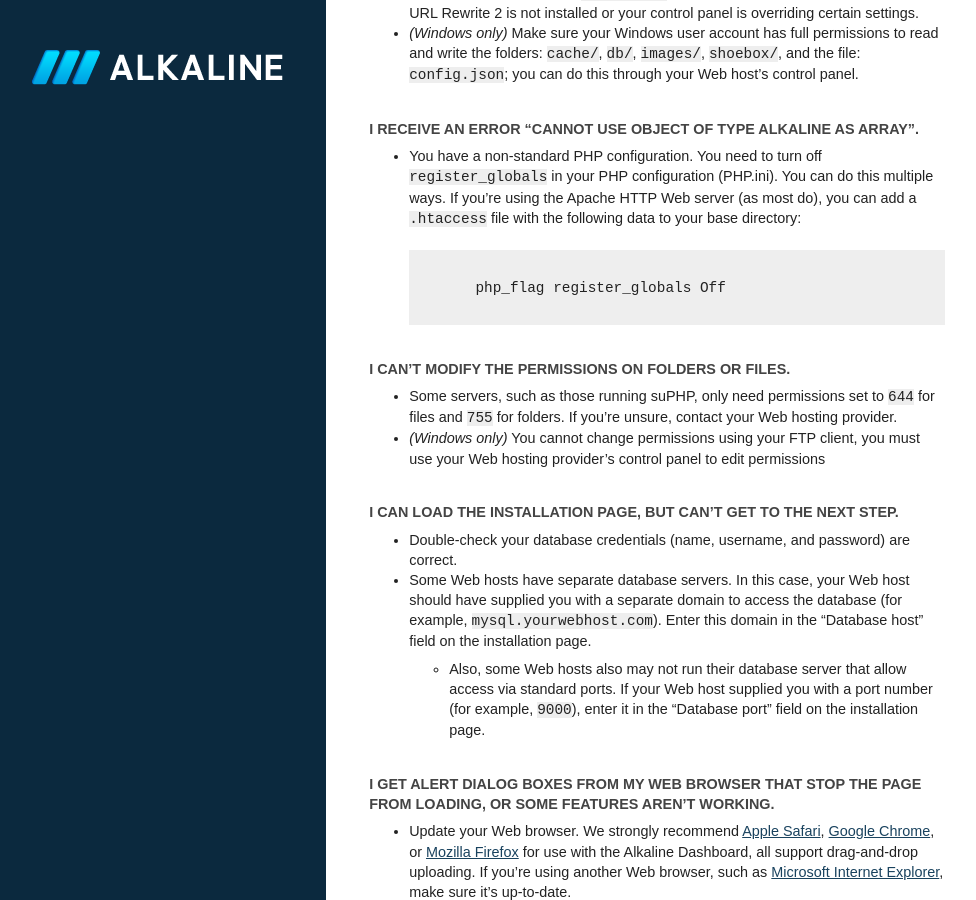
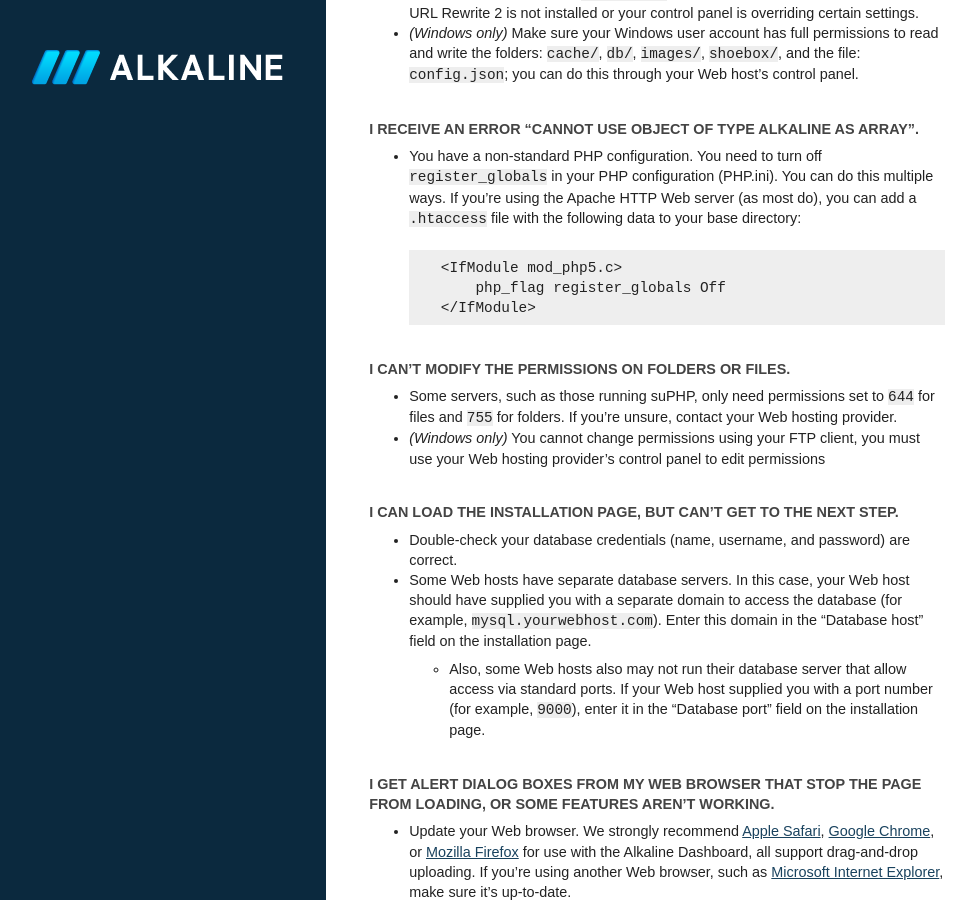
Before and after one commit to jacobbudin/alkaline, a Jekyll site: the page built from _posts/2012-12-24-troubleshooting.md, in a window 1280 px wide and 900 px high, scrolled down 388 px. Shown: the whole window, without its empty margins (122-1098 px from the left). Built offline with Jekyll 4.4.1, drawn with Linux system fonts in a browser that asks for light colours.

Commit message:
Fixing code parsing issue in troubleshooting article

```diff
--- a/_posts/2012-12-24-troubleshooting.md
+++ b/_posts/2012-12-24-troubleshooting.md
@@ -21,9 +21,9 @@ title: Troubleshooting
 
 - You have a non-standard PHP configuration. You need to turn off `register_globals` in your PHP configuration (PHP.ini). You can do this multiple ways. If you&#8217;re using the Apache HTTP Web server (as most do), you can add a `.htaccess` file with the following data to your base directory:
 
-	<pre><code><IfModule mod_php5.c>
-		php_flag register_globals Off
-	</IfModule></code></pre>
+		<IfModule mod_php5.c>
+			php_flag register_globals Off
+		</IfModule>
 
 ###### I can't modify the permissions on folders or files.
 
```
